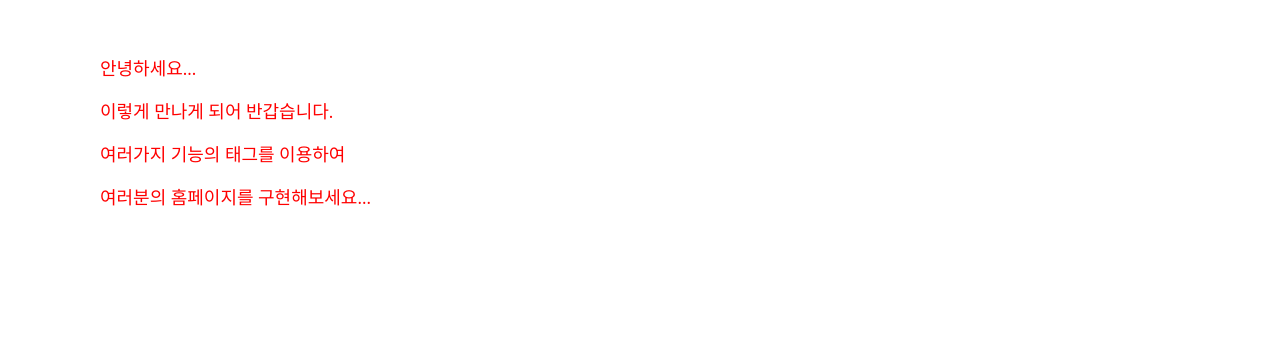
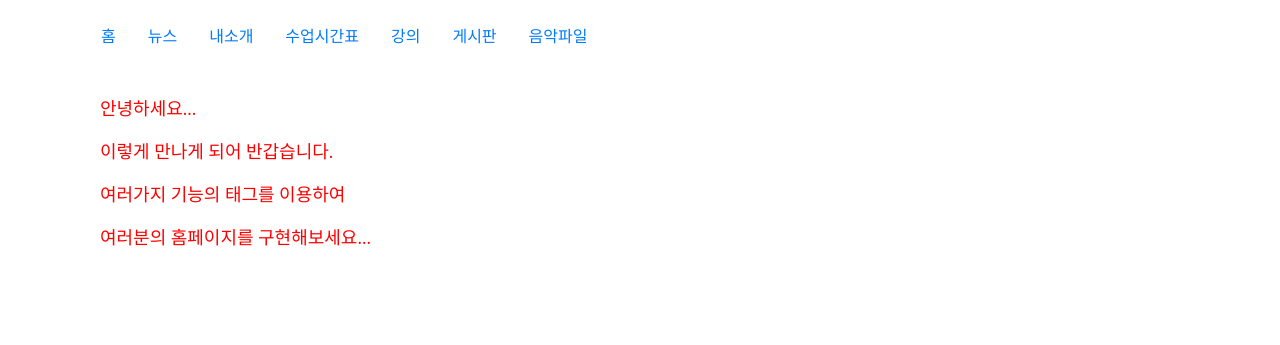
Before and after one commit to ysy7/ui-ux, a plain HTML site: page Boot/1bootstrap_ex/bootstrap_ex/21nav-pills/index.html in a window 1280 px wide. Shown: the part 78-423 px from the top of the page. Drawn offline with nearby package versions, Linux system fonts and the light colour scheme.

Commit message:
토글 메뉴

```diff
--- a/Boot/1bootstrap_ex/bootstrap_ex/21nav-pills/index.html
+++ b/Boot/1bootstrap_ex/bootstrap_ex/21nav-pills/index.html
@@ -21,26 +21,27 @@
       <!-- Nav pills -->
           <ul class="nav nav-pills" role="tablist">
               <!-- 추가 1 -->
-
-
-
-
-
-
-
-
-
-
-
-
-
-
-
-
-
-
-
-
+              <li class="nav-item">
+                <a href="#home" class="nav-link" data-toggle="pill">홈</a>
+              </li>
+              <li class="nav-item">
+                <a href="#news" class="nav-link" data-toggle="pill" onclick="linkgo('http://www.naver.com')">뉴스</a>
+              </li>
+              <li class="nav-item">
+                <a href="#profile" class="nav-link" data-toggle="pill" onclick="linkgo('profile.html')">내소개</a>
+              </li>
+              <li class="nav-item">
+                <a href="#table" class="nav-link" data-toggle="pill" onclick="linkgo('table.html')">수업시간표</a>
+              </li>
+              <li class="nav-item">
+                <a href="#lecture" class="nav-link" data-toggle="pill" onclick="linkgo('lecture.html')">강의</a>
+              </li>
+              <li class="nav-item">
+                <a href="#board" class="nav-link" data-toggle="pill" onclick="linkgo('board.html')">게시판</a>
+              </li>
+              <li class="nav-item">
+                <a href="#midwav" class="nav-link" data-toggle="pill" onclick="linkgo('midwav.html')">음악파일</a>
+              </li>
           </ul>
       <!-- Tab panes -->
       <div class="tab-content">
```
